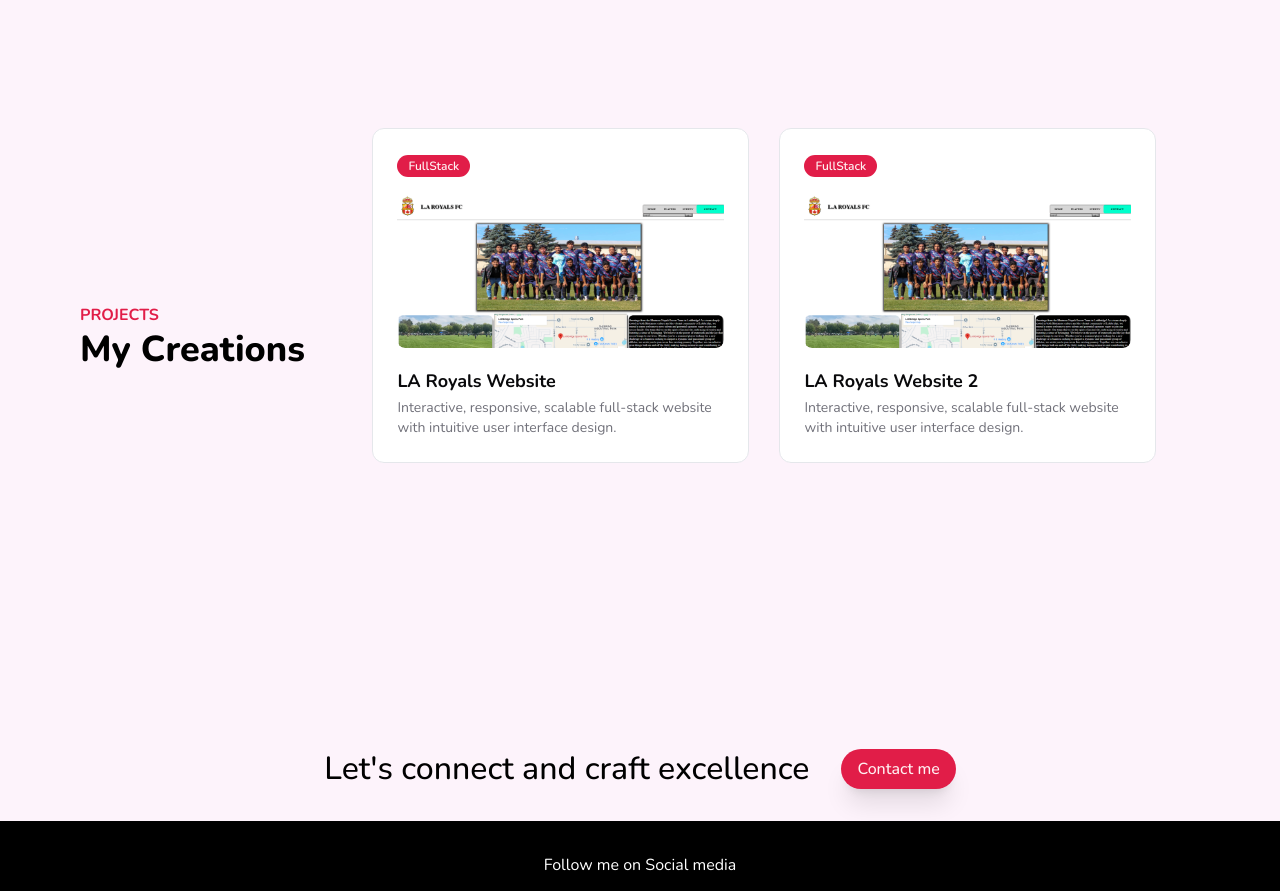
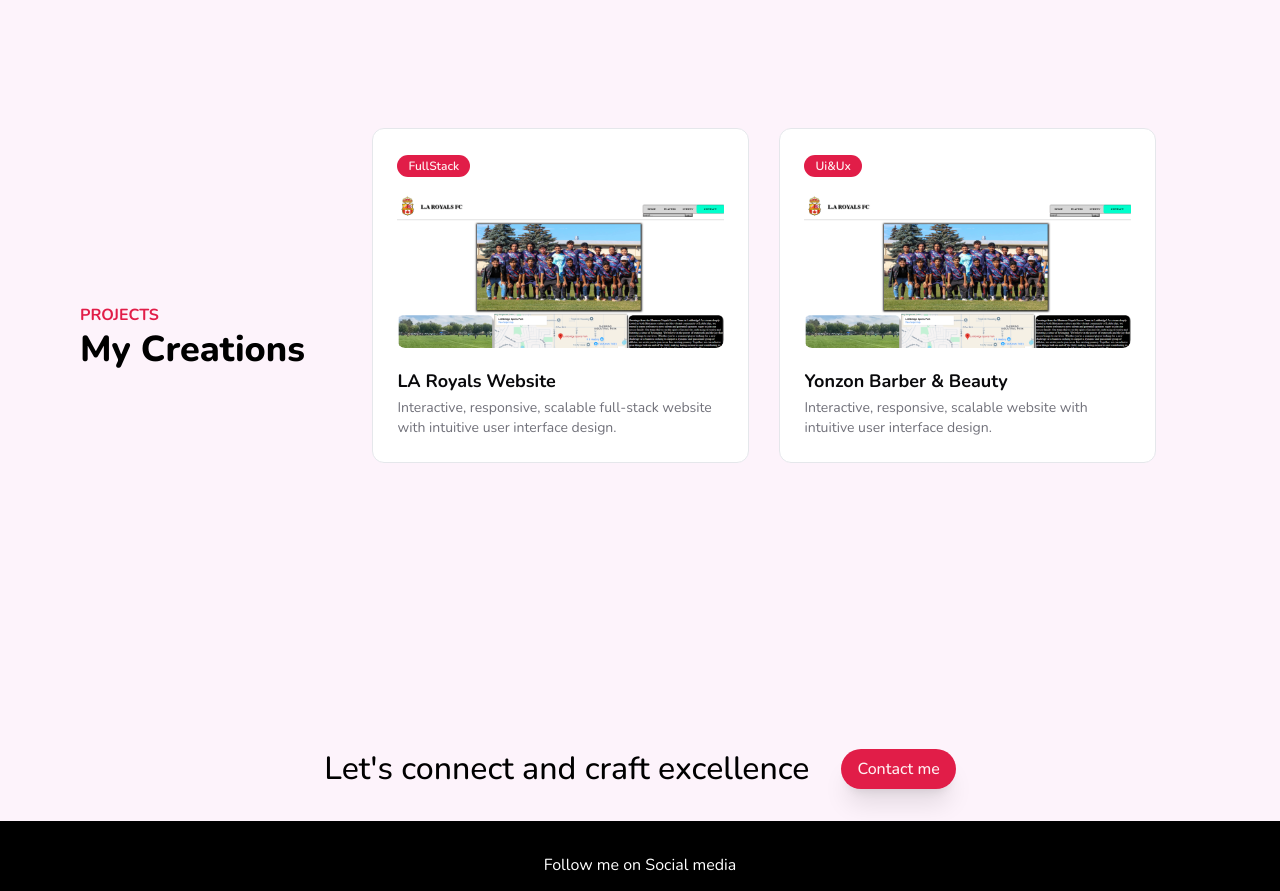
Before and after one commit to suryatimsina07/myportfolio, a Next.js app: page / in a window 1280 px wide. Shown: the part 2180-3071 px from the top of the page. Built offline with nearby package versions, Linux system fonts and the light colour scheme.

Commit message:
projects my creation update

```diff
--- a/components/Portfolio.jsx
+++ b/components/Portfolio.jsx
@@ -38,9 +38,8 @@ const Portfolio = () => {
     modules={[Pagination]}
     className="h-[422px] sm:h-[477px] mt-10"
 >
-                        {WORKDATA.map((project, i) => {
-                            if (project.category === 'fullStack') {
-                                return <SwiperSlide key={i} className="flexCenter">
+    {WORKDATA.map((project, i) => (
+        <SwiperSlide key={i} className="flexCenter">
             <PortfolioCard
                 url={project.url}
                 github={project.github}
@@ -50,8 +49,7 @@ const Portfolio = () => {
                 des={project.des}
             />
         </SwiperSlide>
-                            }
-                        })}
+    ))}
 </Swiper>
                 </div>
             </div>
--- a/public/data.js
+++ b/public/data.js
@@ -70,23 +70,22 @@ export const SERVICES = [
 // Work data
 export const WORKDATA = [
   {
-    title: "LA Royals Website ",
-    url: "/la.png",
-    category: "fullStack",
-    github: "https://github.com/suryatimsina07/laroyals",
-    live : "https://suryatimsina07.github.io/laroyals/",
-    des: "Interactive, responsive, scalable full-stack website with intuitive user interface design.",
+      url: "/la.png",
+      title: "LA Royals Website",
+      category: "FullStack",
+      des: "Interactive, responsive, scalable full-stack website with intuitive user interface design.",
+      github: "https://github.com/your-repo1",
+      live: "https://your-live-link1.com",
   },
   {
-    title: "LA Royals Website 2",
-    url: "/la.png",
-    category: "fullStack",
-    github: "https://github.com/suryatimsina07/laroyals",
-    live : "https://suryatimsina07.github.io/laroyals/",
-    des: "Interactive, responsive, scalable full-stack website with intuitive user interface design.",
+      url: "/la.png",
+      title: "Yonzon Barber & Beauty",
+      category: "Ui&Ux",
+      des: "Interactive, responsive, scalable website with intuitive user interface design.",
+      github: "https://github.com/your-repo2",
+      live: "https://your-live-link2.com",
   },
 ];
-
 
 // FOOTER SECTION
 export const FOOTER_LINKS = [
```
Lines whose indentation alone changed are shown as unchanged.
